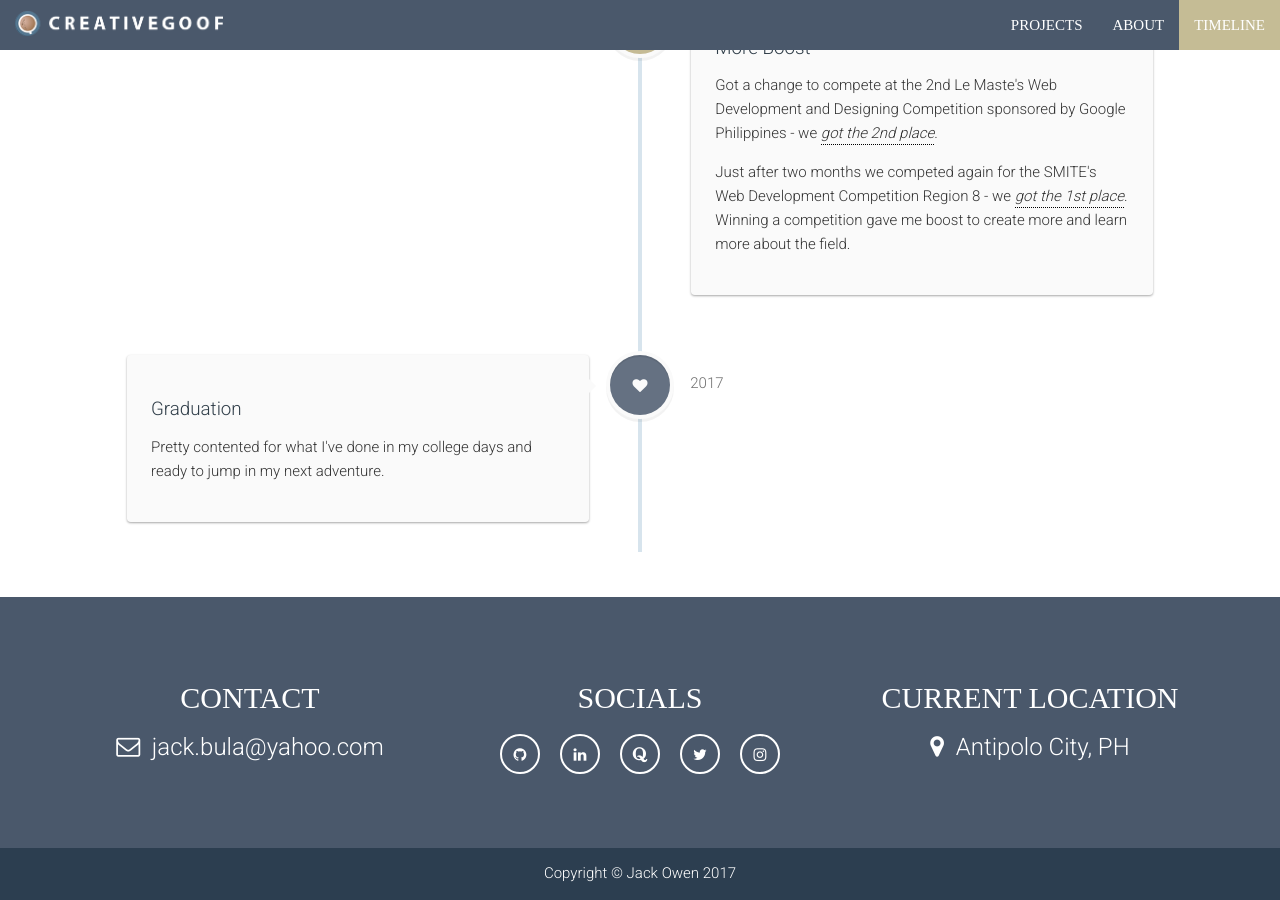
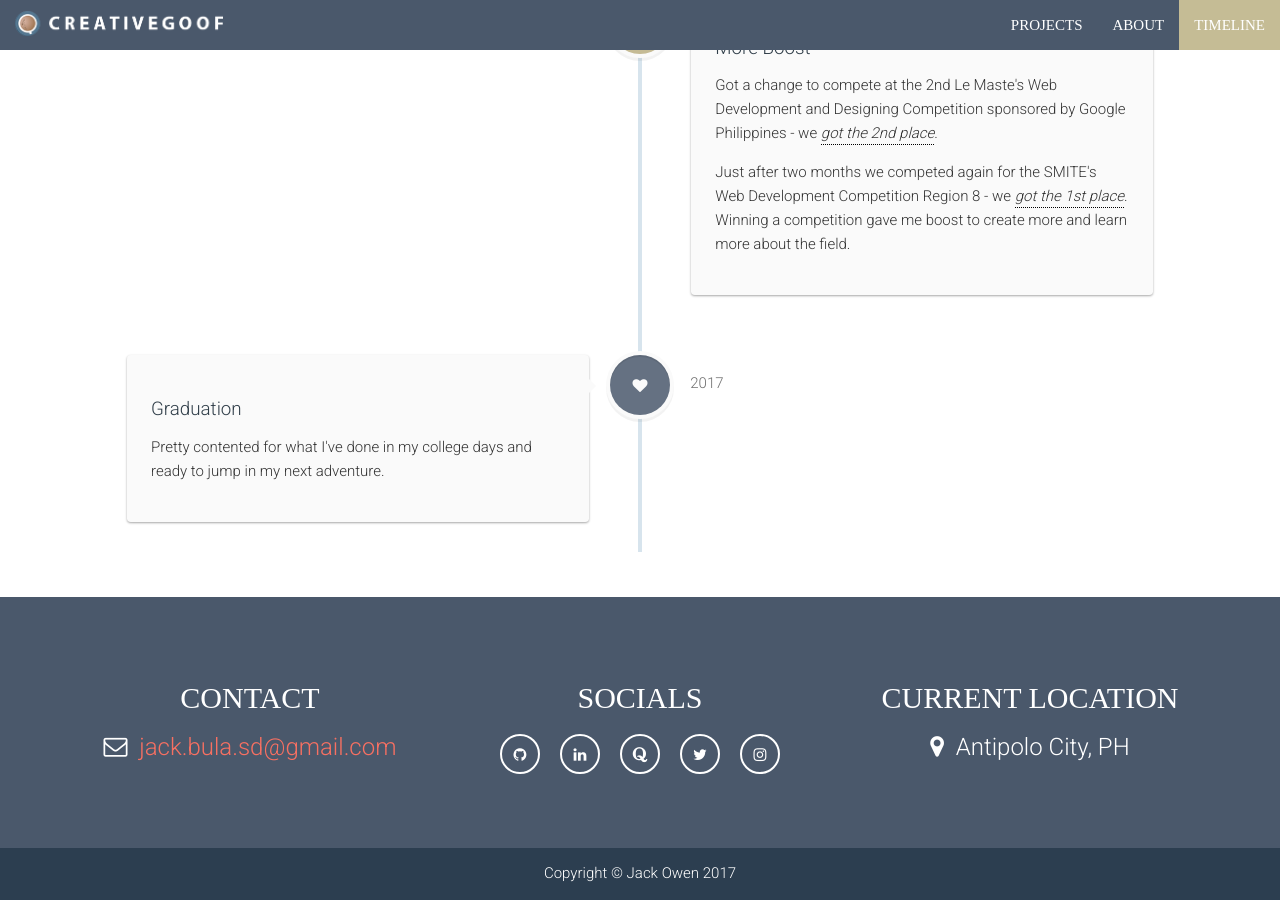
Before and after one commit to 1jhock/creativegoof, a Jekyll site: the page built from index.md, in a window 1280 px wide and 900 px high, scrolled down 4854 px. Built offline with Jekyll 4.4.1, drawn with Linux system fonts in a browser that asks for light colours; some web fonts are replaced.

Commit message:
Updated Email

```diff
--- a/_includes/footer.html
+++ b/_includes/footer.html
@@ -7,7 +7,7 @@
    		<div class="row">
         <div class="col-lg-4">
             <span class="reg-title"><h2 class="title-font text-center">CONTACT</h2></span>
-             <h3 class="text-center"><i class="fa fa-envelope-o"></i>&nbsp;&nbsp;jack.bula@yahoo.com</h3>
+             <h3 class="text-center"><i class="fa fa-envelope-o"></i>&nbsp;&nbsp;<a href="mailto:jack.bula.sd@gmail.com.com?Subject=Contact%20Cgoof" target="_top">jack.bula.sd@gmail.com</a></h3>
         </div>
         <div class="col-lg-4">
            <span class="reg-title"><h2 class="title-font text-center">SOCIALS</h2></span>
```
